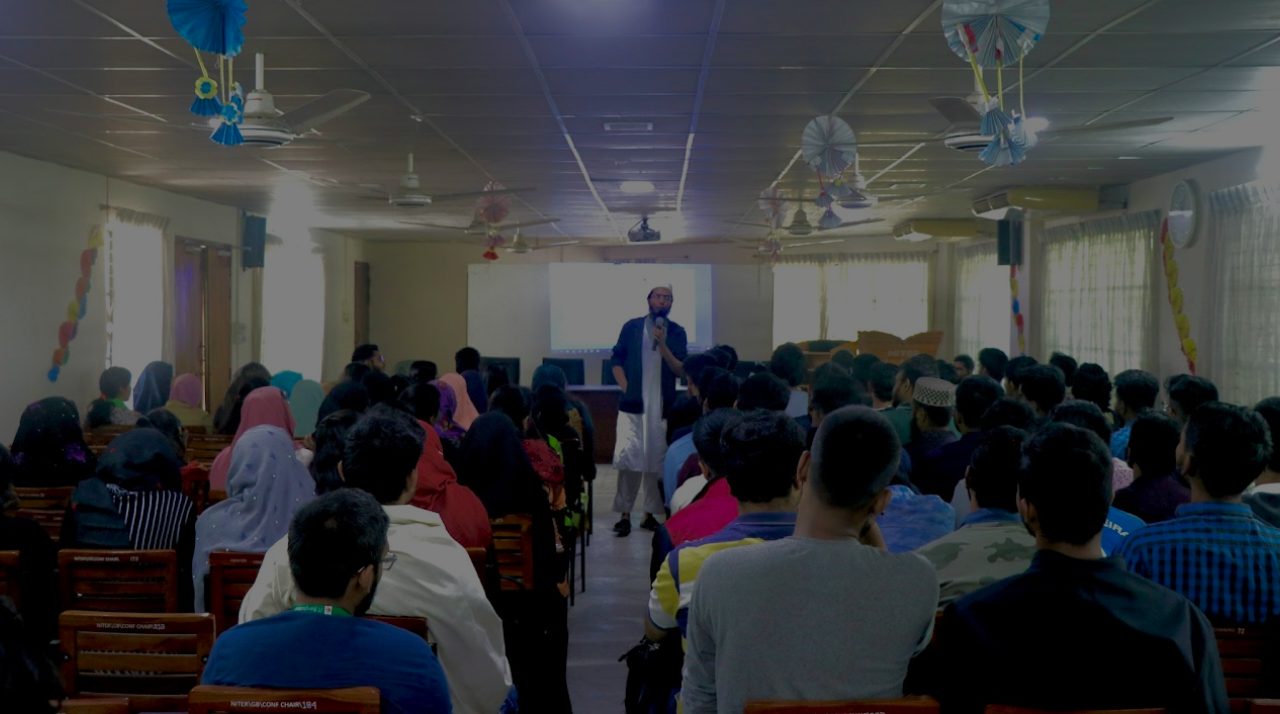
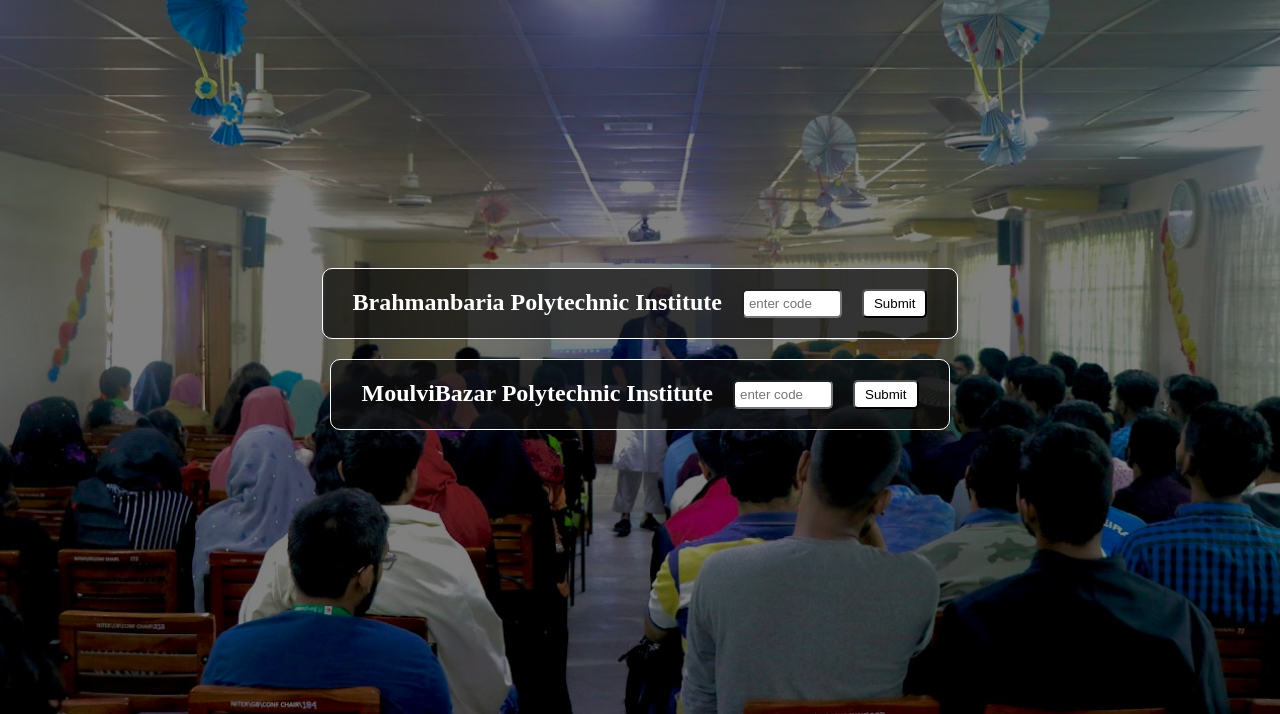
Before and after one commit to Ashraful610/IT-BD-Simple-validation, a plain HTML site: page index.html in a window 1280 px wide. Shown: the part 86-800 px from the top of the page. Drawn offline with Linux system fonts and the light colour scheme.

Commit message:
home page done

```diff
--- a/index.html
+++ b/index.html
@@ -36,6 +36,19 @@
                 </div>
              </div>
         </nav>
+        <!-- ------------ Content ---------------- -->
+        <div class="content-container">
+            <div class="content">
+                <h1>Brahmanbaria Polytechnic Institute</h1>
+                <input type="text" placeholder="enter code">
+                <button type="submit">Submit</button>
+            </div>
+            <div class="content">
+                <h1>MoulviBazar Polytechnic Institute</h1>
+                <input type="text" placeholder="enter code">
+                <button type="submit">Submit</button>
+            </div>
+        </div>
     </section>
 </body>
 </html>
--- a/style.css
+++ b/style.css
@@ -1,5 +1,7 @@
 *{
     margin: 0;
+    padding: 0;
+    box-sizing: border-box;
 }
 .banner{
     width: 100vw;
@@ -15,7 +17,7 @@
     display: flex;
     justify-content:space-between;
     align-items: center;
-    /* background-color: rgba(17, 16, 16, 0.463); */
+    background-color: rgba(31, 30, 30, 0.58);
 }
 .navbar .logo-div {
     height: 100%;
@@ -46,3 +48,33 @@
     display: inline;
     padding: 0 5px;
 }
+/* ------------ content ------- */
+.content-container{
+    width: 100%;
+    height: calc(100vh - 70px);
+    display: flex;
+    flex-direction: column;
+    align-items: center;
+    justify-content: center;
+}
+.content{
+    display: flex;
+    background-color: rgba(17, 16, 16, 0.685);
+    padding: 20px 30px;
+    margin: 10px 0;
+    border: 1px solid white;
+    border-radius: 10px;
+    color: white;
+}
+.content input{
+    width: 100px;
+    margin: 0 20px;
+    padding: 5px;
+    border-radius: 5px;
+}
+.content button{
+    background-color: white;
+    padding: 5px 10px;
+    border-radius: 5px;
+    cursor: pointer;
+}
```
